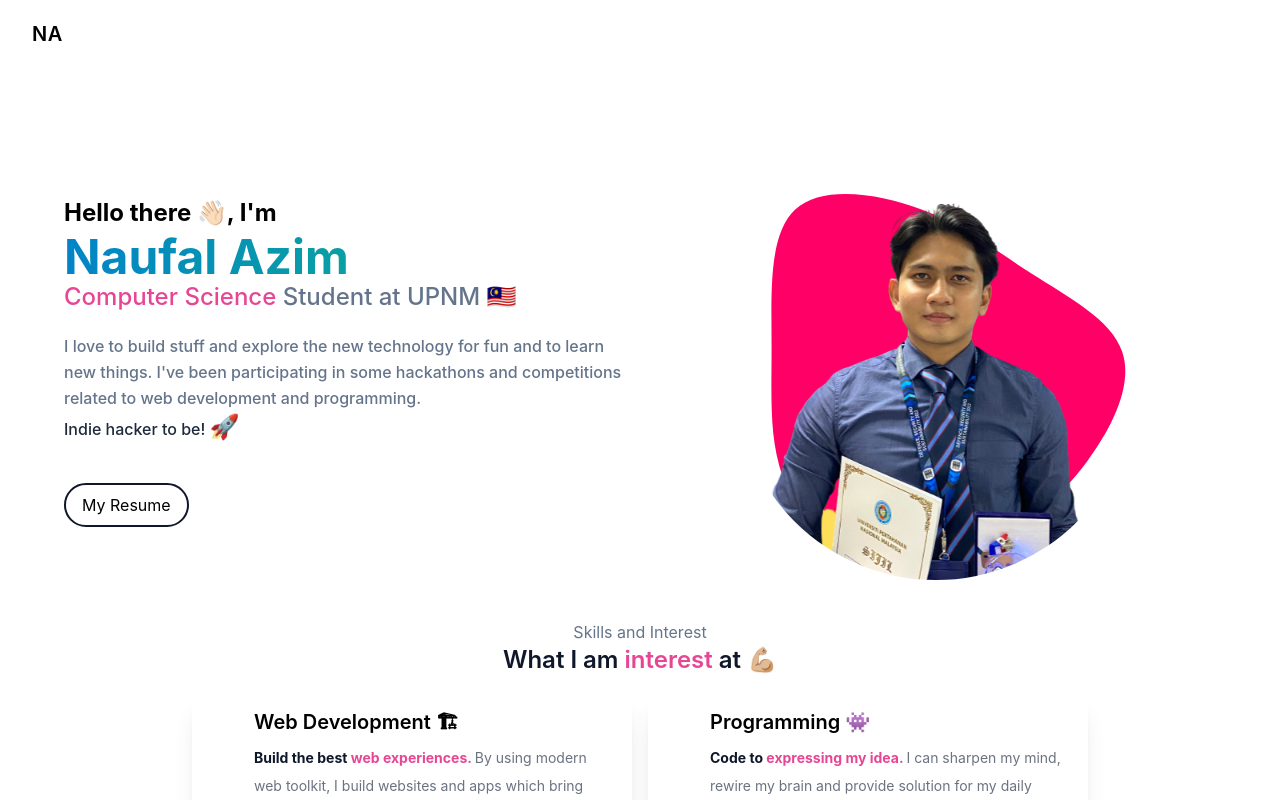
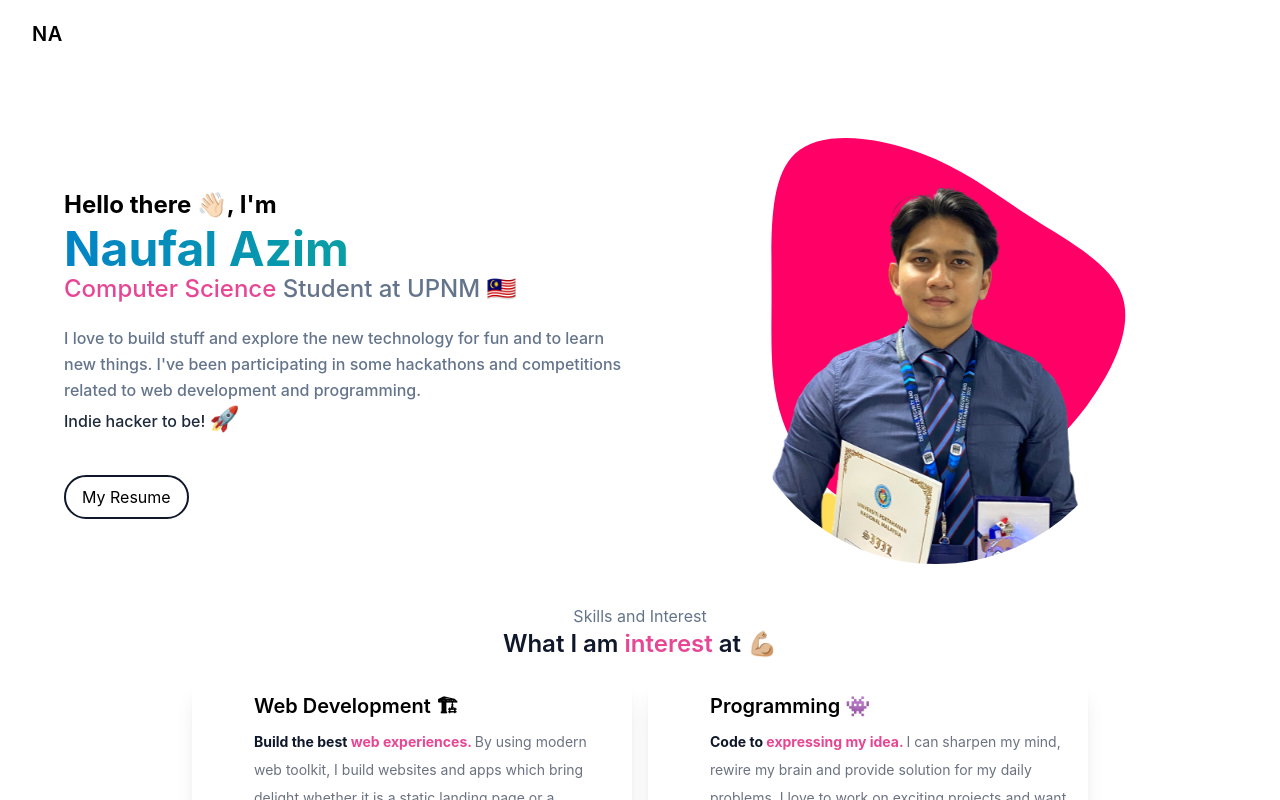
Before and after one commit to naufalazim/basic-website, a Next.js app: page / in a window 1280 px wide. Shown: the top 800 px of the page. Built offline with nearby package versions, Linux system fonts and the light colour scheme; some icons are missing.

Commit message:
fix pink blob sm

```diff
--- a/pages/index.tsx
+++ b/pages/index.tsx
@@ -59,9 +59,9 @@ export default function Home() {
             </div>
 
             <div className='w-full self-end px-4 lg:w-1/2'>
-              <div className=' relative mt-10 lg:mt-9 lg:right-0'>
+              <div className=' relative mt-10 lg:mt-5 lg:right-0'>
                 <img src='/naufal.png' alt='Naufal Azim' width="400" height="400" className='max-w-full mx-auto rounded-full'></img>
-                <span className='absolute bottom-0 -z-10 left-1/2 -translate-x-1/2 md:scale-125'>
+                <span className='absolute -top-10 -z-10 left-1/2 -translate-x-1/2  md:scale-125'>
                     <svg width="400" height="400" viewBox="0 0 200 200" xmlns="http://www.w3.org/2000/svg">
                     <path fill="#FF0066" d="M34.7,-38.7C47.9,-30.2,63.7,-22.1,67.7,-10.3C71.8,1.6,64.2,17.1,54.8,29.8C45.3,42.5,33.9,52.2,19.8,59.6C5.7,67,-11.2,72.1,-25.3,67.7C-39.4,63.4,-50.7,49.6,-55.8,35C-60.9,20.4,-59.7,5.1,-59.8,-13.3C-59.8,-31.6,-61,-52.9,-51.2,-62C-41.5,-71,-20.7,-67.9,-5,-61.9C10.7,-56,21.5,-47.2,34.7,-38.7Z"
                     transform="translate(100 100) scale(1.1)"/>
```
